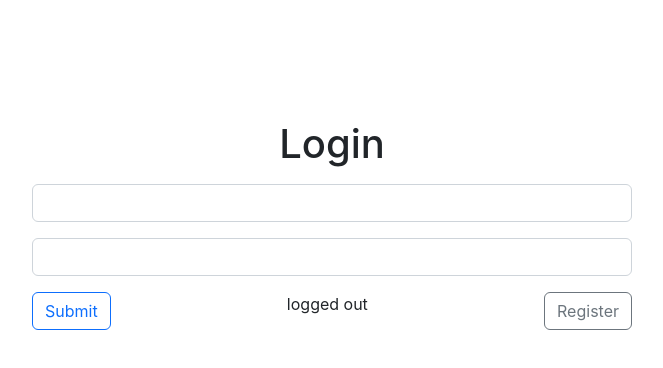
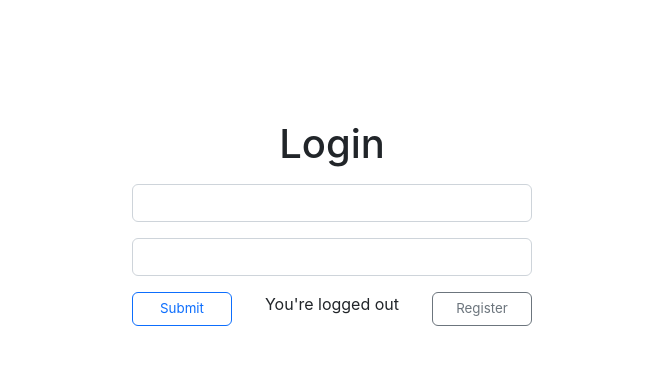
Before and after one commit to dj-mc/nodegres, a React (Create React App) app in the folder client/: page /login in a window 1280 px wide. Shown: the top 368 px of the page, without its empty margins (308-971 px from the left). Built offline with nearby package versions, Linux system fonts and the light colour scheme.

Commit message:
Style it up

```diff
--- a/client/src/App.css
+++ b/client/src/App.css
@@ -1,3 +1,32 @@
 .App {
   text-align: center;
 }
+
+.logout-button {
+  display: flex;
+  flex-direction: column;
+  justify-content: center;
+  align-items: center;
+
+  width: 250px;
+  height: 100px;
+  margin: auto;
+}
+
+.logout-button > button {
+  font-size: smaller;
+}
+
+.logout-button > span {
+  font-size: smaller;
+  margin-bottom: 5px;
+}
+
+.user_name {
+  font-weight: bolder;
+}
+
+.auth-button > button {
+  width: 100px;
+  font-size: smaller;
+}
--- a/client/src/pages/Home.jsx
+++ b/client/src/pages/Home.jsx
@@ -1,8 +1,8 @@
-// import TodoInput from "../components/todo-input";
-// import TodoList from "../components/todo-list";
-
 import { useEffect, useState } from "react";
 import { useNavigate } from "react-router-dom";
+
+import TodoInput from "../components/todo-input";
+import TodoList from "../components/todo-list";
 
 const Home = ({ is_auth, set_auth }) => {
   const navigate = useNavigate();
@@ -38,10 +38,13 @@ const Home = ({ is_auth, set_auth }) => {
 
   return is_auth ? (
     <div>
-      <h1>nodegres</h1>
-      <p>A todo list app built using the PERN stack</p>
       <h1>Home</h1>
-      <span>{is_auth ? `logged in as ${logged_in_user}` : "logged out"}</span>
+      <TodoInput />
+      <TodoList />
+      <div className="logout-button">
+        <span>
+          Logged in as: <span className="user_name">{logged_in_user}</span>
+        </span>
         <button
           onClick={() => {
             localStorage.removeItem("token");
@@ -53,6 +56,7 @@ const Home = ({ is_auth, set_auth }) => {
           Logout
         </button>
       </div>
+    </div>
   ) : (
     <p>Authorizing...</p>
   );
--- a/client/src/pages/Login.jsx
+++ b/client/src/pages/Login.jsx
@@ -52,7 +52,7 @@ const Login = ({ is_auth, set_auth }) => {
       <h1>Login</h1>
       <form
         onSubmit={on_submit_handler}
-        style={{ width: "600px", margin: "auto" }}
+        style={{ width: "400px", margin: "auto" }}
       >
         <input
           type="email"
@@ -68,11 +68,11 @@ const Login = ({ is_auth, set_auth }) => {
           onChange={(e) => on_input_change(e)}
           className="form-control my-3"
         />
-        <div className="d-flex justify-content-between">
+        <div className="d-flex justify-content-between auth-button">
           <button type="submit" className="btn btn-outline-primary">
             Submit
           </button>
-          <span>{is_auth ? "logged in" : "logged out"}</span>
+          <span>{is_auth ? "Already logged in?" : "You're logged out"}</span>
           <button
             onClick={() => navigate("/register")}
             className="btn btn-outline-secondary"
--- a/client/src/pages/Register.jsx
+++ b/client/src/pages/Register.jsx
@@ -53,7 +53,7 @@ const Register = ({ is_auth, set_auth }) => {
       <h1>Register</h1>
       <form
         onSubmit={on_submit_handler}
-        style={{ width: "600px", margin: "auto" }}
+        style={{ width: "400px", margin: "auto" }}
       >
         <input
           type="email"
@@ -76,11 +76,11 @@ const Register = ({ is_auth, set_auth }) => {
           onChange={(e) => on_input_change(e)}
           className="form-control my-3"
         />
-        <div className="d-flex justify-content-between">
+        <div className="d-flex justify-content-between auth-button">
           <button type="submit" className="btn btn-outline-primary">
             Submit
           </button>
-          <span>{is_auth ? "logged in" : "logged out"}</span>
+          <span>{is_auth ? "Already logged in?" : "You're logged out"}</span>
           <button
             onClick={() => navigate("/login")}
             className="btn btn-outline-secondary"
```
Lines whose indentation alone changed are shown as unchanged.
